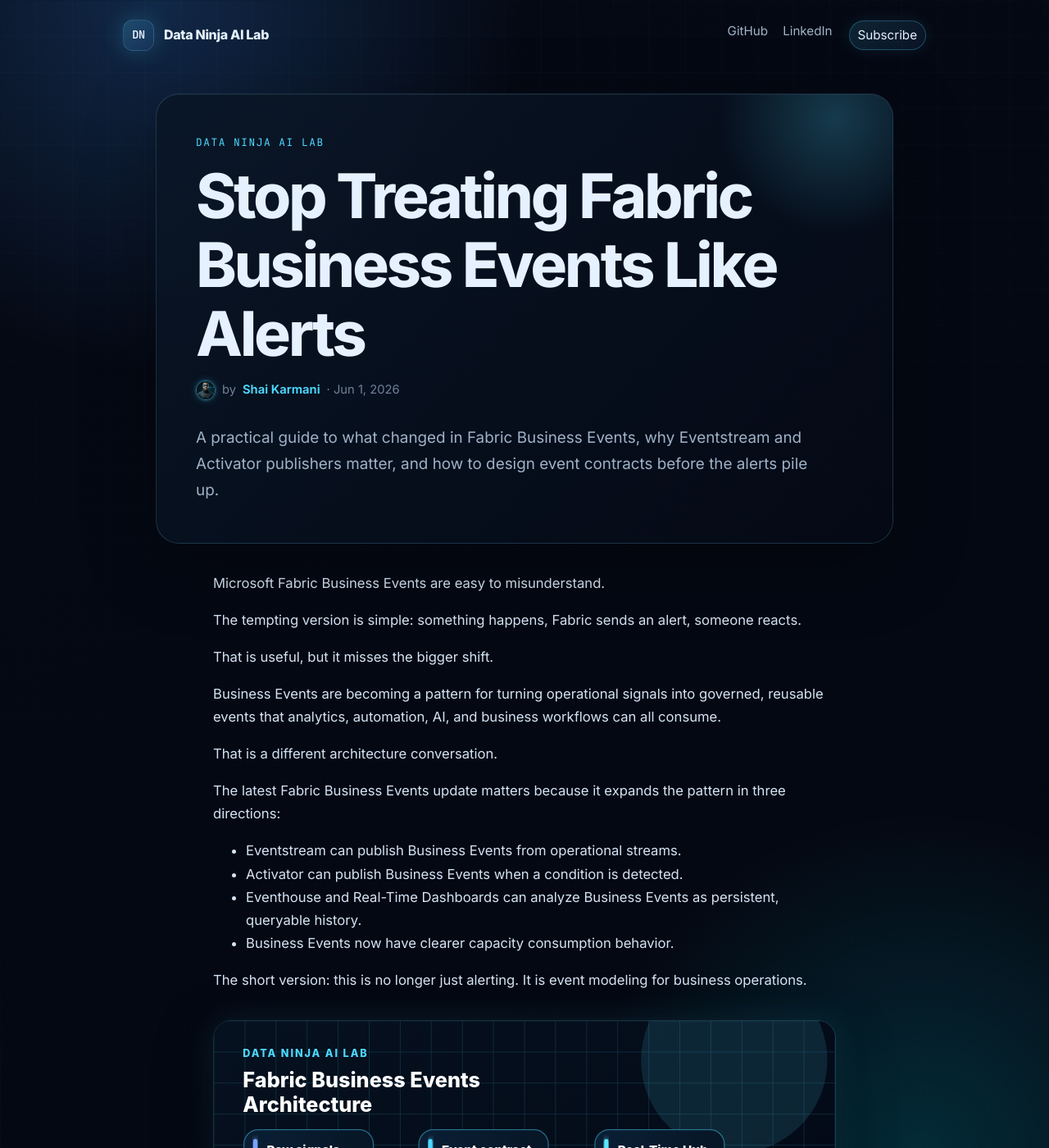
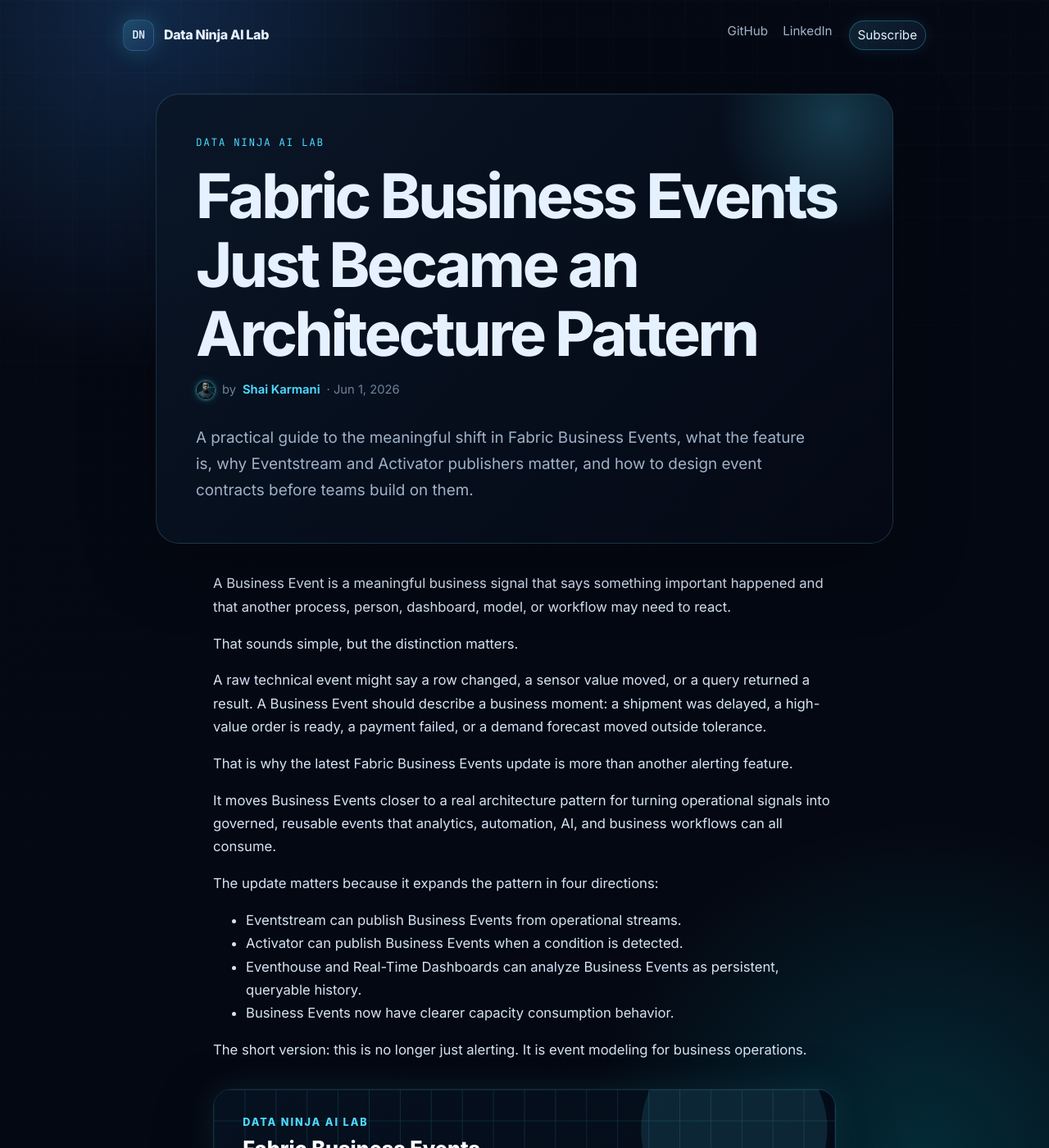
Before and after one commit to Shai-Kr/data-ninja-ai-lab, a Jekyll site: the page built from blog/2026-06-01-fabric-business-events-architecture-guide.md, in a window 1280 px wide and 1400 px high. Shown: the whole window at 82% size. Built offline with Jekyll 4.4.1, drawn with Linux system fonts in a browser that asks for light colours.

Commit message:
Improve Fabric Business Events guide framing

```diff
--- a/blog/2026-06-01-fabric-business-events-architecture-guide.md
+++ b/blog/2026-06-01-fabric-business-events-architecture-guide.md
@@ -1,23 +1,23 @@
 ---
 layout: post
-title: "Stop Treating Fabric Business Events Like Alerts"
-description: "A practical guide to what changed in Fabric Business Events, why Eventstream and Activator publishers matter, and how to design event contracts before the alerts pile up."
+title: "Fabric Business Events Just Became an Architecture Pattern"
+description: "A practical guide to the meaningful shift in Fabric Business Events, what the feature is, why Eventstream and Activator publishers matter, and how to design event contracts before teams build on them."
 date: 2026-06-01
 author: Shai Karmani
 author_url: https://www.linkedin.com/in/shai-kr
 ---
 
-Microsoft Fabric Business Events are easy to misunderstand.
+A Business Event is a meaningful business signal that says something important happened and that another process, person, dashboard, model, or workflow may need to react.
 
-The tempting version is simple: something happens, Fabric sends an alert, someone reacts.
+That sounds simple, but the distinction matters.
 
-That is useful, but it misses the bigger shift.
+A raw technical event might say a row changed, a sensor value moved, or a query returned a result. A Business Event should describe a business moment: a shipment was delayed, a high-value order is ready, a payment failed, or a demand forecast moved outside tolerance.
 
-Business Events are becoming a pattern for turning operational signals into governed, reusable events that analytics, automation, AI, and business workflows can all consume.
+That is why the latest Fabric Business Events update is more than another alerting feature.
 
-That is a different architecture conversation.
+It moves Business Events closer to a real architecture pattern for turning operational signals into governed, reusable events that analytics, automation, AI, and business workflows can all consume.
 
-The latest Fabric Business Events update matters because it expands the pattern in three directions:
+The update matters because it expands the pattern in four directions:
 
 - Eventstream can publish Business Events from operational streams.
 - Activator can publish Business Events when a condition is detected.
```
Also changed, not shown: index.md (+2 -2 lines).
